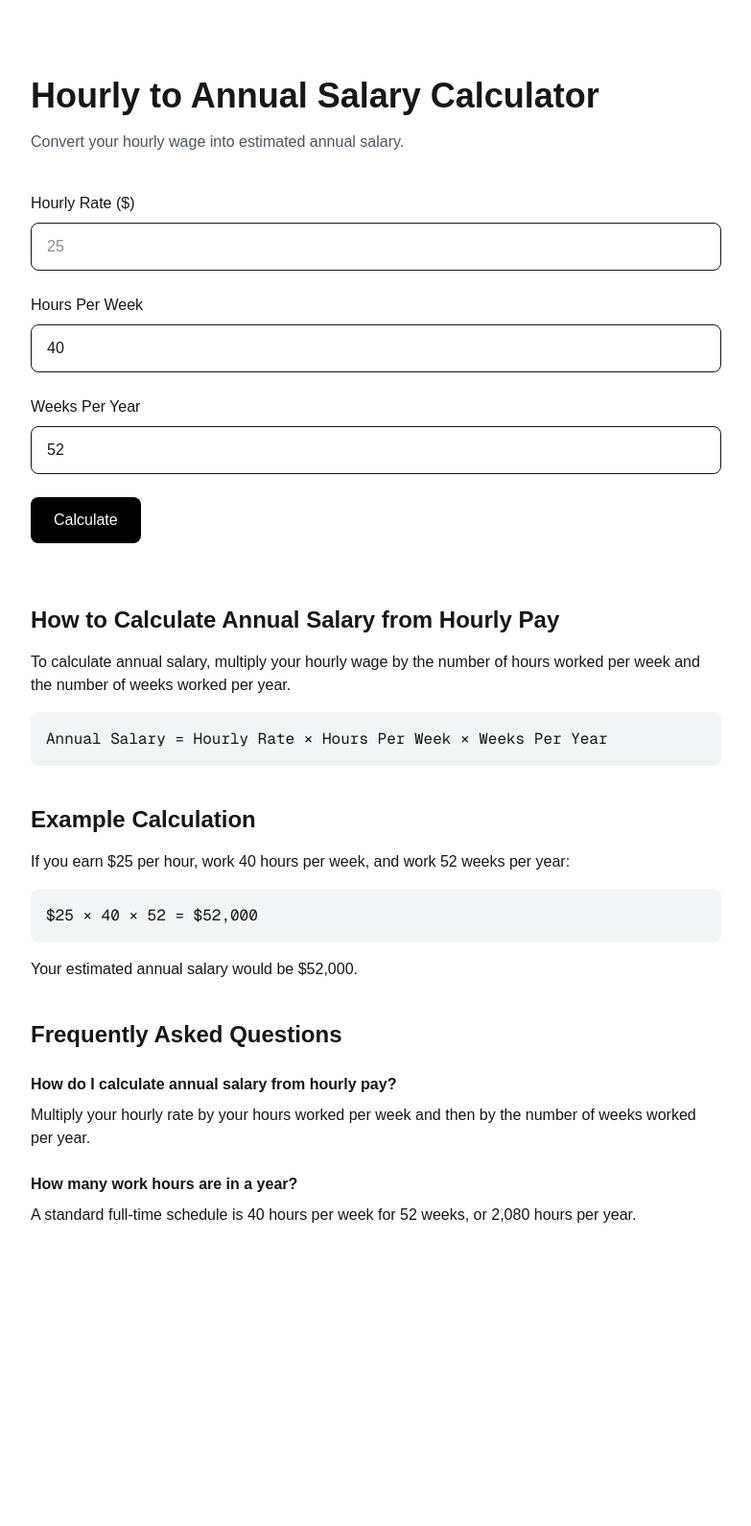
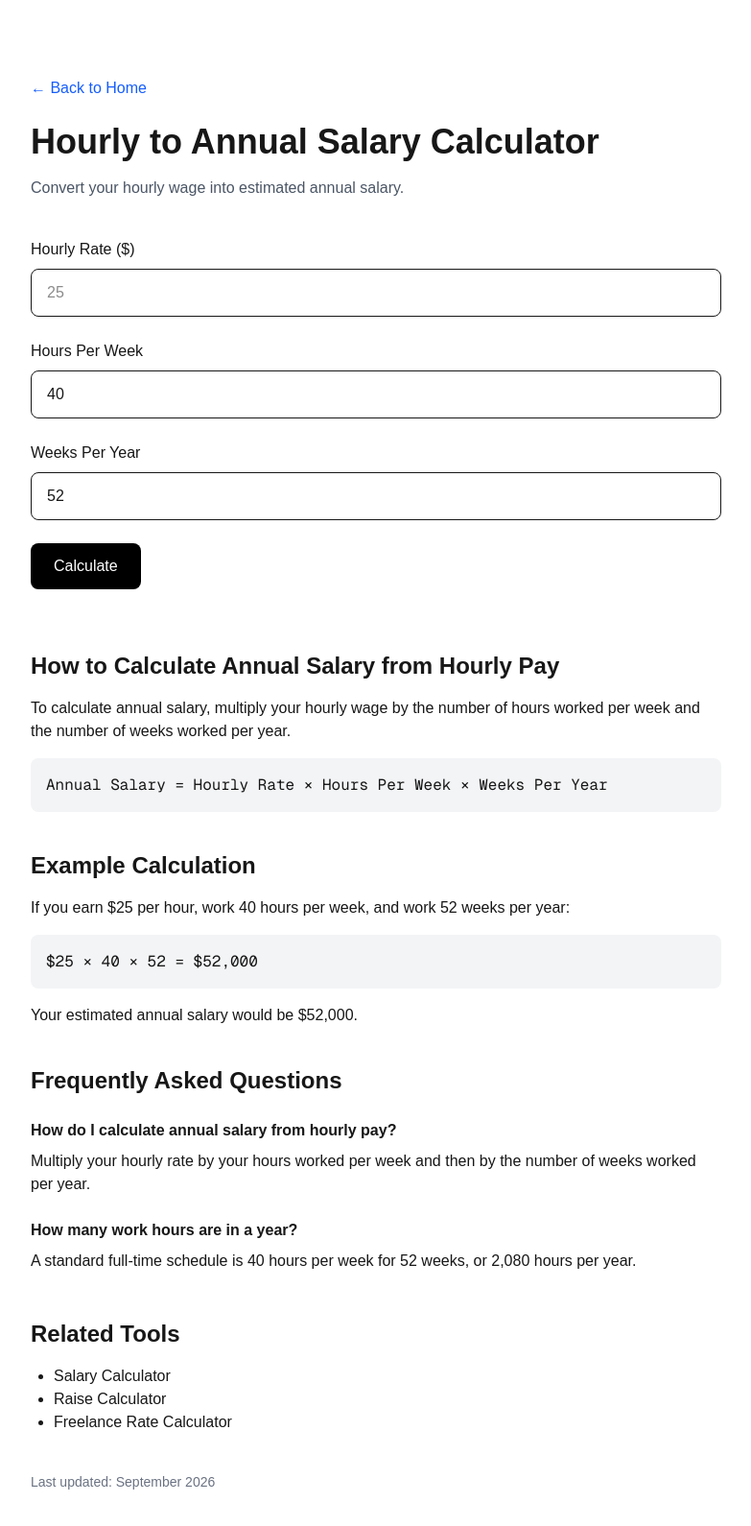
Before and after one commit to ronaldroi2008-droid/odojema, a Next.js app: page /hourly-to-annual-calculator in a window 1280 px wide. Shown: the top 1590 px of the page at 96% size, without its empty margins (248-1031 px from the left). Before the commit the page ends 1358 px from the top, so only its background shows below. Built offline with nearby package versions, Linux system fonts and the light colour scheme.

Commit message:
Improve hourly calculator UX and SEO

```diff
--- a/app/hourly-to-annual-calculator/page.tsx
+++ b/app/hourly-to-annual-calculator/page.tsx
@@ -1,6 +1,7 @@
 "use client";
 
 import { useState } from "react";
+import Link from "next/link";
 
 export default function HourlyToAnnualCalculator() {
   const [hourlyRate, setHourlyRate] = useState("");
@@ -23,7 +24,14 @@ export default function HourlyToAnnualCalculator() {
 
   return (
     <main className="max-w-3xl mx-auto px-6 py-20">
-      <h1 className="text-4xl font-bold">
+      <Link
+        href="/"
+        className="text-blue-600 hover:underline"
+      >
+        ← Back to Home
+      </Link>
+
+      <h1 className="text-4xl font-bold mt-6">
         Hourly to Annual Salary Calculator
       </h1>
 
@@ -180,6 +188,36 @@ export default function HourlyToAnnualCalculator() {
           </p>
         </div>
       </section>
+
+      <section className="mt-12">
+        <h2 className="text-2xl font-bold">
+          Related Tools
+        </h2>
+
+        <ul className="mt-4 list-disc pl-6">
+          <li>
+            <a href="/salary-calculator">
+              Salary Calculator
+            </a>
+          </li>
+
+          <li>
+            <a href="/raise-calculator">
+              Raise Calculator
+            </a>
+          </li>
+
+          <li>
+            <a href="/freelance-rate-calculator">
+              Freelance Rate Calculator
+            </a>
+          </li>
+        </ul>
+      </section>
+
+      <section className="mt-10 text-sm text-gray-500">
+        Last updated: September 2026
+      </section>
     </main>
   );
 }
```
